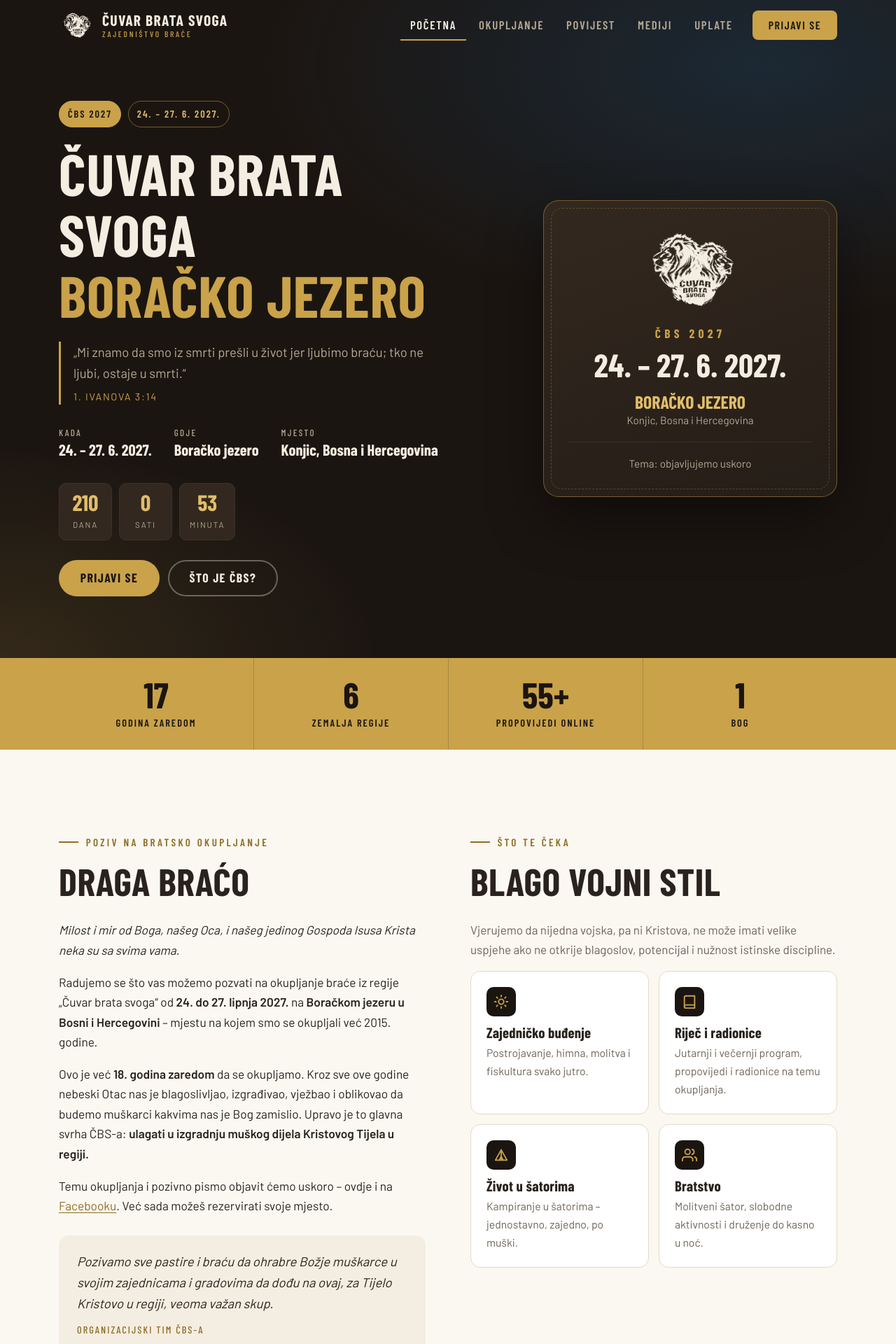
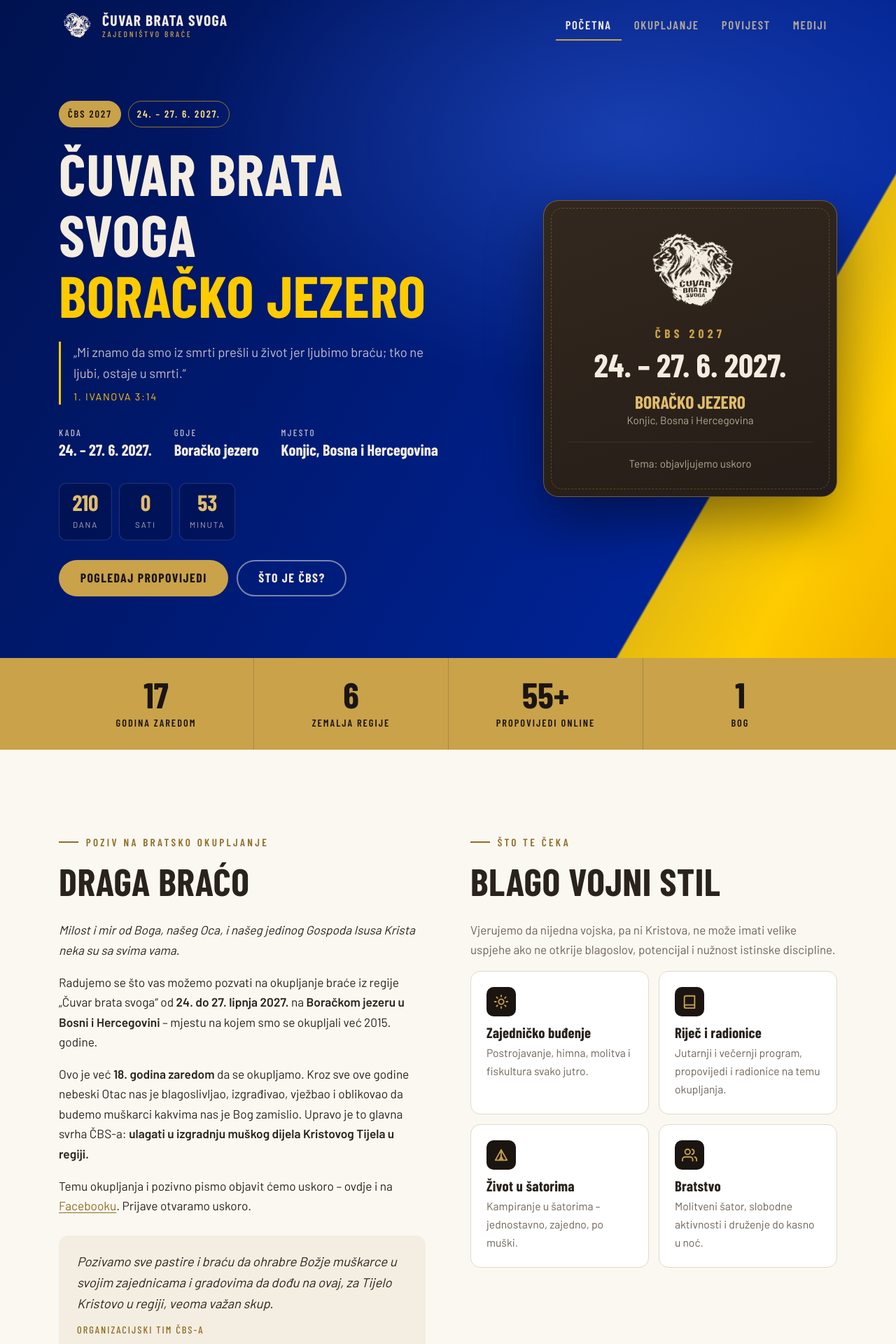
Before and after one commit to sakicant/cuvarbratasvoga, a PHP site: page / in a window 1280 px wide. Shown: the top 1920 px of the page at 70% size. Run offline with PHP 8.4, Linux system fonts and the light colour scheme; some web fonts are replaced.

Commit message:
BiH flag gradient on home hero; hide fees/sign-up/payments until registrations open
registrationOpen switch in assets/js/config.js (?prijave=1 previews the open state).

Co-Authored-By: Claude Opus 5.5 <noreply@anthropic.com>

```diff
--- a/api/config.sample.php
+++ b/api/config.sample.php
@@ -14,7 +14,7 @@ return [
     ],
 
     // Jesu li prijave otvorene? (false = API odbija nove prijave)
-    'registration_open' => true,
+    'registration_open' => false,
 
     // Baza podataka.
     // SQLite (najjednostavnije): datoteka. Preporuka: stavi je IZVAN public_html mape,
--- a/assets/css/style.css
+++ b/assets/css/style.css
@@ -123,14 +123,23 @@ p { margin: 0 0 1em; }
 .bone { background: var(--bone); }
 
 /* ---------- hero ---------- */
+/* Boje zastave Bosne i Hercegovine: plava #002395, žuta #fecb00 */
 .hero {
+  --bih-blue: #002395; --bih-blue-deep: #00124f; --bih-yellow: #fecb00;
   position: relative; overflow: hidden;
   background:
-    radial-gradient(1200px 600px at 85% 10%, rgba(30,109,176,.22), transparent 60%),
-    radial-gradient(900px 500px at 0% 100%, rgba(201,162,74,.14), transparent 60%),
-    var(--ink);
+    /* žuti trokut u donjem desnom kutu, kao na zastavi */
+    linear-gradient(120deg, transparent 78%, rgba(254,203,0,.9) 78.2%, var(--bih-yellow) 88%, #f2b400 100%),
+    /* plavi prijelaz: tamno lijevo → jarko plavo desno */
+    radial-gradient(900px 520px at 70% 20%, rgba(43,88,214,.55), transparent 70%),
+    linear-gradient(120deg, var(--bih-blue-deep) 0%, #001a72 40%, var(--bih-blue) 78%);
   color: var(--bone);
 }
+.hero .hero-verse, .hero .hero-facts dt { color: rgba(244,237,225,.78); }
+.hero .countdown div { background: rgba(0,10,50,.35); border-color: rgba(255,255,255,.14); }
+.hero .countdown span { color: rgba(244,237,225,.7); }
+.hero .btn-ghost { border-color: rgba(244,237,225,.5); }
+.hero .chip:not(.solid) { border-color: rgba(254,203,0,.55); color: #ffe27a; }
 .hero .wrap { display: grid; grid-template-columns: 1.15fr .85fr; gap: 56px; align-items: center; padding-top: 144px; padding-bottom: 88px; }
 .hero-kicker { display: flex; flex-wrap: wrap; gap: 10px; margin-bottom: 22px; }
 .chip {
@@ -139,9 +148,9 @@ p { margin: 0 0 1em; }
 }
 .chip.solid { background: var(--gold); color: var(--ink); border-color: var(--gold); }
 .hero h1 { margin-bottom: .15em; }
-.hero h1 em { font-style: normal; color: var(--gold); display: block; }
-.hero-verse { font-size: 1.15rem; color: var(--muted-dark); max-width: 52ch; border-left: 3px solid var(--gold); padding-left: 18px; margin: 22px 0 30px; }
-.hero-verse cite { display: block; font-style: normal; font-size: .9rem; letter-spacing: .12em; text-transform: uppercase; color: var(--gold); margin-top: 6px; }
+.hero h1 em { font-style: normal; color: #fecb00; display: block; }
+.hero-verse { font-size: 1.15rem; color: var(--muted-dark); max-width: 52ch; border-left: 3px solid #fecb00; padding-left: 18px; margin: 22px 0 30px; }
+.hero-verse cite { display: block; font-style: normal; font-size: .9rem; letter-spacing: .12em; text-transform: uppercase; color: #fecb00; margin-top: 6px; }
 .hero-facts { display: grid; grid-template-columns: repeat(3, auto); gap: 8px 32px; margin: 0 0 34px; padding: 0; list-style: none; justify-content: start; }
 .hero-facts dt { font-family: var(--display); letter-spacing: .18em; text-transform: uppercase; font-size: .82rem; color: var(--muted-dark); }
 .hero-facts dd { margin: 0; font-family: var(--display); font-weight: 700; font-size: 1.4rem; line-height: 1.15; }
@@ -474,6 +483,9 @@ details.sl .inner { padding: 0 22px 22px; }
 /* prikaz ovisno o stanju okupljanja */
 [data-event="past"] .only-live { display: none !important; }
 [data-event="live"] .only-past { display: none !important; }
+/* prijave zatvorene (registrationOpen: false u config.js) */
+[data-reg="closed"] .only-reg { display: none !important; }
+[data-reg="open"] .only-reg-closed { display: none !important; }
 
 .reveal { opacity: 0; transform: translateY(14px); transition: opacity .6s ease, transform .6s ease; }
 .reveal.in { opacity: 1; transform: none; }
--- a/assets/js/config.js
+++ b/assets/js/config.js
@@ -5,6 +5,9 @@
  * dodaj ?prijave=1 na kraj adrese (npr. index.html?prijave=1).
  */
 window.CBS_EVENT = {
+  // PRIJAVE: false = na stranici se ne prikazuju kotizacije, obrazac za prijavu ni uplate.
+  // Kad otvorite prijave stavi true (i 'registration_open' => true u api/config.php).
+  registrationOpen: false,
   year: 2027,
   headline: "Boračko jezero",           // veliki naslov na početnoj (može biti i tema kad je objavite)
   themeLabel: "objavljujemo uskoro",    // tema okupljanja
--- a/assets/js/main.js
+++ b/assets/js/main.js
@@ -31,6 +31,8 @@
   var forceLive = /[?&]prijave=1/.test(location.search);
   var ended = EV.end && now > new Date(EV.end) && !forceLive;
   document.documentElement.setAttribute("data-event", ended ? "past" : "live");
+  /* kotizacije, prijava i uplate prikazuju se tek kad su prijave otvorene (ili uz ?prijave=1 za pregled) */
+  document.documentElement.setAttribute("data-reg", (EV.registrationOpen || forceLive) ? "open" : "closed");
 
   $$("[data-ev]").forEach(function (el) {
     var v = EV[el.getAttribute("data-ev")];
--- a/index.html
+++ b/index.html
@@ -33,8 +33,8 @@
       <a href="index.html#okupljanje">Okupljanje</a>
       <a href="povijest.html">Povijest</a>
       <a href="mediji.html">Mediji</a>
-      <a href="index.html#uplate">Uplate</a>
-      <a class="btn btn-gold only-live" href="index.html#prijava">Prijavi se</a>
+      <a class="only-reg" href="index.html#uplate">Uplate</a>
+      <a class="btn btn-gold only-live only-reg" href="index.html#prijava">Prijavi se</a>
     </nav>
   </div>
 </header>
@@ -62,7 +62,8 @@
       </dl>
       <div class="countdown only-live" aria-label="Do početka okupljanja"></div>
       <div class="hero-actions">
-        <a class="btn btn-gold only-live" href="#prijava">Prijavi se</a>
+        <a class="btn btn-gold only-live only-reg" href="#prijava">Prijavi se</a>
+        <a class="btn btn-gold only-live only-reg-closed" href="mediji.html">Pogledaj propovijedi</a>
         <a class="btn btn-gold only-past" href="mediji.html">Pogledaj propovijedi</a>
         <a class="btn btn-ghost" href="#okupljanje">Što je ČBS?</a>
       </div>
@@ -96,7 +97,7 @@
       <p><em>Milost i mir od Boga, našeg Oca, i našeg jedinog Gospoda Isusa Krista neka su sa svima vama.</em></p>
       <p>Radujemo se što vas možemo pozvati na okupljanje braće iz regije „Čuvar brata svoga“ od <strong>24. do 27. lipnja 2027.</strong> na <strong>Boračkom jezeru u Bosni i Hercegovini</strong> – mjestu na kojem smo se okupljali već 2015. godine.</p>
       <p>Ovo je već <strong>18. godina zaredom</strong> da se okupljamo. Kroz sve ove godine nebeski Otac nas je blagoslivljao, izgrađivao, vježbao i oblikovao da budemo muškarci kakvima nas je Bog zamislio. Upravo je to glavna svrha ČBS-a: <strong>ulagati u izgradnju muškog dijela Kristovog Tijela u regiji.</strong></p>
-      <p>Temu okupljanja i pozivno pismo objavit ćemo uskoro – ovdje i na <a href="https://www.facebook.com/CuvarBrataSvoga/" target="_blank" rel="noopener">Facebooku</a>. Već sada možeš rezervirati svoje mjesto.</p>
+      <p>Temu okupljanja i pozivno pismo objavit ćemo uskoro – ovdje i na <a href="https://www.facebook.com/CuvarBrataSvoga/" target="_blank" rel="noopener">Facebooku</a>. Prijave otvaramo uskoro.</p>
       <blockquote>Pozivamo sve pastire i braću da ohrabre Božje muškarce u svojim zajednicama i gradovima da dođu na ovaj, za Tijelo Kristovo u regiji, veoma važan skup.<cite>Organizacijski tim ČBS-a</cite></blockquote>
     </div>
     <div class="reveal">
@@ -128,7 +129,7 @@
 <!-- RASPORED: dodati ovdje kad bude poznat raspored za 2027. (stilovi .schedule već postoje u style.css) -->
 
 <!-- KOTIZACIJA I PRIJAVA -->
-<section class="section bone" id="prijava">
+<section class="section bone only-reg" id="prijava">
   <div class="wrap">
     <div class="section-head reveal">
       <span class="eyebrow">Kotizacija i prijava</span>
@@ -270,7 +271,7 @@
 </section>
 
 <!-- UPLATE -->
-<section class="section bone" id="uplate">
+<section class="section bone only-reg" id="uplate">
   <div class="wrap">
     <div class="section-head reveal">
       <span class="eyebrow">Uplate</span>
@@ -291,7 +292,7 @@
     <div class="contact-grid reveal">
       <div class="contact-card"><h3>E-mail</h3><p><a href="mailto:cuvar.brata.svoga@gmail.com" data-ev-href="email">cuvar.brata.svoga@gmail.com</a></p></div>
       <div class="contact-card"><h3>Facebook i Messenger</h3><p><a href="https://www.facebook.com/CuvarBrataSvoga/" data-ev-href="facebook" target="_blank" rel="noopener">Čuvar brata svoga ↗</a></p></div>
-      <div class="contact-card"><h3>Tvoja država</h3><p>Javi se kontakt osobi u svojoj zemlji – popis je u odjeljku <a href="#uplate">Uplate</a>.</p></div>
+      <div class="contact-card"><h3>Tvoja država</h3><p>Javi se kontakt osobi u svojoj zemlji<span class="only-reg"> – popis je u odjeljku <a href="#uplate">Uplate</a></span>.</p></div>
     </div>
   </div>
 </section>
@@ -307,7 +308,7 @@
       </div>
       <div>
         <h4>Stranice</h4>
-        <ul><li><a href="index.html#okupljanje">Okupljanje</a></li><li><a href="povijest.html">Povijest</a></li><li><a href="mediji.html">Mediji</a></li><li><a href="index.html#uplate">Uplate</a></li></ul>
+        <ul><li><a href="index.html#okupljanje">Okupljanje</a></li><li><a href="povijest.html">Povijest</a></li><li><a href="mediji.html">Mediji</a></li><li class="only-reg"><a href="index.html#uplate">Uplate</a></li></ul>
       </div>
       <div>
         <h4>Pratite nas</h4>
--- a/mediji.html
+++ b/mediji.html
@@ -31,8 +31,8 @@
       <a href="index.html#okupljanje">Okupljanje</a>
       <a href="povijest.html">Povijest</a>
       <a href="mediji.html" aria-current="page">Mediji</a>
-      <a href="index.html#uplate">Uplate</a>
-      <a class="btn btn-gold only-live" href="index.html#prijava">Prijavi se</a>
+      <a class="only-reg" href="index.html#uplate">Uplate</a>
+      <a class="btn btn-gold only-live only-reg" href="index.html#prijava">Prijavi se</a>
     </nav>
   </div>
 </header>
@@ -76,7 +76,7 @@
       </div>
       <div>
         <h4>Stranice</h4>
-        <ul><li><a href="index.html#okupljanje">Okupljanje</a></li><li><a href="povijest.html">Povijest</a></li><li><a href="mediji.html">Mediji</a></li><li><a href="index.html#uplate">Uplate</a></li></ul>
+        <ul><li><a href="index.html#okupljanje">Okupljanje</a></li><li><a href="povijest.html">Povijest</a></li><li><a href="mediji.html">Mediji</a></li><li class="only-reg"><a href="index.html#uplate">Uplate</a></li></ul>
       </div>
       <div>
         <h4>Pratite nas</h4>
```
Also changed, not shown: povijest.html (+4 -4 lines).
